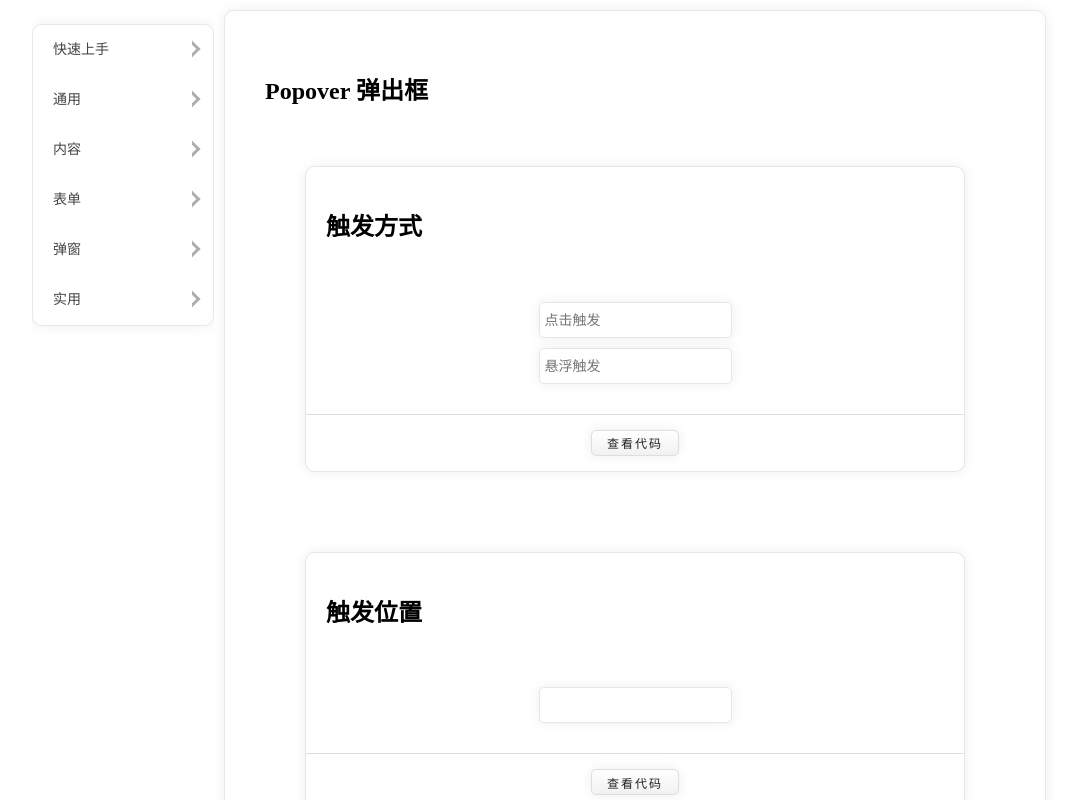
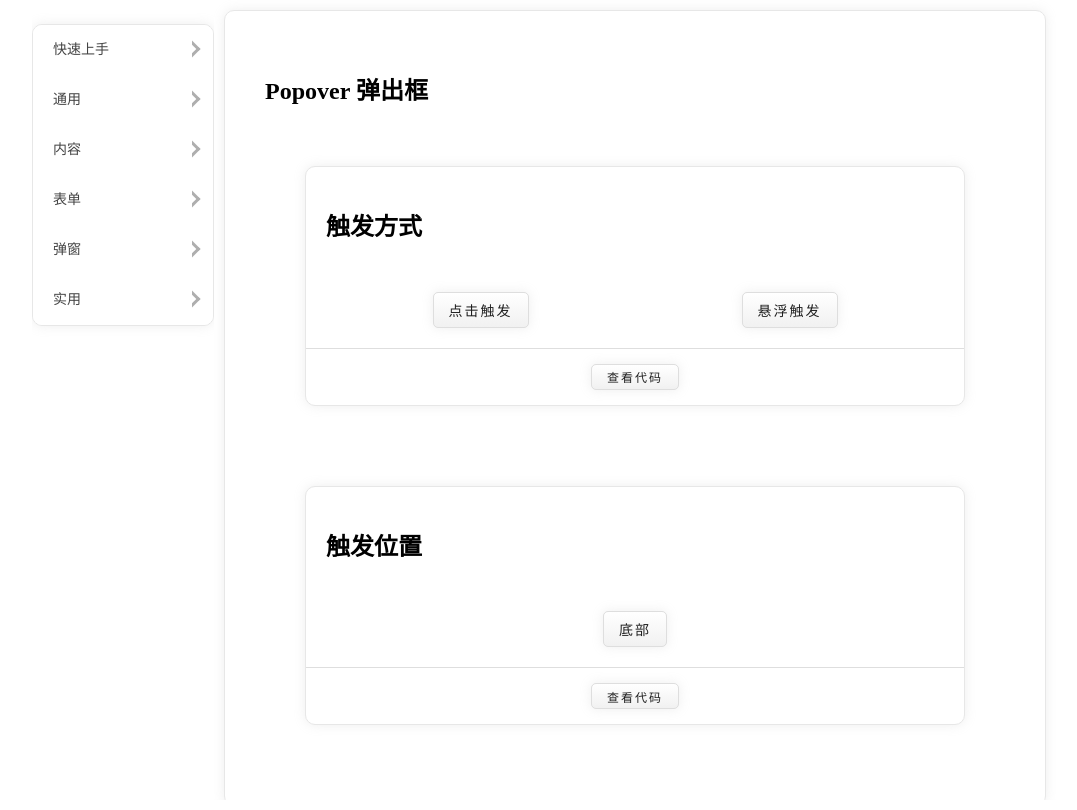
Before and after one commit to undefine4080/Wood-UI-React, a React (Vite) app: page /#/popover in a window 1280 px wide. Shown: the whole page, without its empty margins (96-1173 px from the left). Built offline with nearby package versions, Linux system fonts and the light colour scheme.

Commit message:
feat: click to active Popover

```diff
--- a/src/components/Button/Button.tsx
+++ b/src/components/Button/Button.tsx
@@ -4,8 +4,9 @@ import Loading from '@base/icon/Loading/Loading';
 import { useCssClassManager } from '@base/hooks';
 
 import './button.less';
+import commonProps from '@base/types/commonInterface';
 
-const CLS = 'wdu-button';
+const T = 'wdu-button';
 function Button(props: propsButton) {
     const {
         type = 'plain',
@@ -15,14 +16,15 @@ function Button(props: propsButton) {
         disabled = false,
         loading = false,
         icon,
-    } = props as propsButton;
+        className,
+    } = props as propsButton & commonProps;
 
     const classMap = {
-        base: CLS,
-        type: `${CLS}__${type}`,
-        size: `${CLS}__${size}`,
-        disabled: `${CLS}__disabled`,
-        loading: `${CLS}__loading`,
+        base: `${T} ${className}`,
+        type: `${T}__${type}`,
+        size: `${T}__${size}`,
+        disabled: `${T}__disabled`,
+        loading: `${T}__loading`,
     };
 
     const { addClassName, removeClassName, classList } =
@@ -39,8 +41,7 @@ function Button(props: propsButton) {
     }, [loading]);
 
     const handleClick = (e: MouseEvent<HTMLButtonElement>) => {
-        e.stopPropagation();
-        if (disabled || loading) return;
+        if (disabled) return;
         if (typeof onClick === 'function') {
             onClick(e);
         }
--- a/src/components/Popover/Popover.tsx
+++ b/src/components/Popover/Popover.tsx
@@ -1,82 +1,120 @@
+import { Children, cloneElement, useEffect, useRef, useState } from 'react';
+import { createPortal } from 'react-dom';
 import { propsPopover } from './type';
 import { useCssClassManager } from '@base/hooks';
-import { useEffect, useRef, useState } from 'react';
+import { usePopoverPosition } from './hooks';
 
 import './popover.less';
+import { uuid } from '@base/utils';
 
-const S = 'wdu-popover';
+const T = 'wdu-popover';
 
 function Popover(props: propsPopover) {
     const {
-        position = 'top',
+        position = 'bottom',
         className,
         children,
-        trigger = 'click',
+        trigger = 'hover',
         active = false,
         width,
         content,
     } = props;
 
+    // popover can only accept one child
+    if (Children.count(children) > 1) {
+        throw new Error('Popover can only accept one child');
+    }
+
+    const randomId = uuid(8);
+    const popoverId = `wdu-popover-${randomId}`;
+    const [visible, setVisible] = useState(active);
     const refPopover = useRef<HTMLDivElement>(null);
-    const [visible, setVisible] = useState(active);
+    const refPopoverTarget = useRef<Element>();
 
     const classMap = {
-        base: S,
-        active: `${S}__active`,
-        hover: `${S}__hover`,
-        bottom: `${S}__bottom`,
-        top: `${S}__top`,
-        left: `${S}__left`,
-        right: `${S}__right`,
+        base: T,
+        active: `${T}__active`,
     };
 
     const { classList, removeClassName, addClassName } =
         useCssClassManager(classMap);
 
-    const triggerCLick = (e: any) => {
-        if (trigger === 'click' && !visible) {
-            setVisible(true);
-        }
+    const findPopoverTarget = () => {
+        let isFind = false;
+        const findTarget = () => {
+            const target = document.querySelector('.' + popoverId);
+            if (target) {
+                isFind = true;
+                refPopoverTarget.current = target;
+                handlePopoverActive();
+            } else {
+                window.requestAnimationFrame(findTarget);
+            }
+        };
+        window.requestAnimationFrame(findTarget);
     };
 
-    const triggerHover = (e: any) => {
-        if (trigger === 'hover') {
-            if (!visible) {
-                setVisible(true);
-            } else {
-                setVisible(false);
+    const togglePopover = () => {
+        setVisible((prev) => !prev);
+    };
+
+    const handlePopoverActive = () => {
+        if (refPopoverTarget.current) {
+            const target = refPopoverTarget.current;
+            if (trigger === 'click') {
+                target.addEventListener('click', togglePopover);
+            } else if (trigger === 'hover') {
+                target.addEventListener('mouseenter', () => {
+                    setVisible(true);
+                });
+
+                target.addEventListener('mouseleave', () => {
+                    setVisible(false);
+                });
             }
         }
     };
 
     useEffect(() => {
-        addClassName(position);
+        findPopoverTarget();
+        createPopoverContent();
     }, []);
+
+    const createPopoverContent = () => {
+        const popover = (
+            <div
+                ref={refPopover}
+                className={classList}
+                tabIndex={0}
+                onBlur={() => {
+                    setVisible(false);
+                }}>
+                {content}
+            </div>
+        );
+
+        if (content) {
+            return createPortal(popover, document.body);
+        } else {
+            console.warn('Popover content is empty');
+        }
+    };
 
     useEffect(() => {
         if (visible) {
             addClassName('active');
+            // js cannot focus an element that is not visible in the DOM, so wait milliseconds
+            setTimeout(() => refPopover.current?.focus());
         } else {
             removeClassName('active');
         }
     }, [visible]);
 
     return (
-        <div
-            ref={refPopover}
-            tabIndex={-1}
-            className={classList}
-            onClick={triggerCLick}
-            onMouseOver={triggerHover}
-            onMouseLeave={triggerHover}
-            onBlur={() => setVisible(false)}>
-            {children}
-            <div
-                className='wdu-popover__content'
-                style={{ width: `${width}px` }}>
-                {content}
-            </div>
-        </div>
+        <>
+            {cloneElement(children, { className: popoverId })}
+            {createPopoverContent()}
+        </>
     );
 }
 
--- a/src/components/Popover/popover.less
+++ b/src/components/Popover/popover.less
@@ -1,45 +1,16 @@
 @import (reference) "@base/styles/main.less";
 
 .wdu-popover {
-    position: relative;
+    .wdu-box();
+    width: max-content;
+    height: max-content;
+    position: fixed;
+    visibility: hidden;
 
-    &__content {
-        width: 100%;
-        .wdu-box();
-        position: absolute;
-        margin: 0;
-        visibility: hidden;
-    }
+    top: 50%;
+    left: 50%;
 
     &__active {
-        .wdu-popover__content {
-            visibility: visible;
-        }
-    }
-
-    &__bottom {
-        .wdu-popover__content {
-            top: 0;
-        }
-    }
-
-    &__top {
-        .wdu-popover__content {
-            top: calc(-100% - 8px);
-        }
-    }
-
-    &__left {
-        .wdu-popover__content {
-            left: -100%;
-            top: 0;
-        }
-    }
-
-    &__right {
-        .wdu-popover__content {
-            right: -100%;
-            top: 0;
-        }
+        visibility: visible;
     }
 }
--- a/src/introFragments/IntroPopover.tsx
+++ b/src/introFragments/IntroPopover.tsx
@@ -1,7 +1,7 @@
 import { IntroComponent } from '../base/components/IntroComponent';
 import Popover from '@component/Popover/Popover';
 import { propsIntroComponent } from '@base/types/commonInterface';
-import Input from '@component/Input/Input';
+import Button from '@component/Button/Button';
 
 const ex = 'this is a popover';
 
@@ -13,14 +13,14 @@ export default function () {
             {
                 title: '触发方式',
                 component: (
-                    <div>
+                    <>
                         <Popover trigger='click' content={ex}>
-                            <Input placeholder='点击触发'></Input>
+                            <Button>点击触发</Button>
                         </Popover>
                         <Popover trigger='hover' content={ex}>
-                            <Input placeholder='悬浮触发'></Input>
+                            <Button>悬浮触发</Button>
                         </Popover>
-                    </div>
+                    </>
                 ),
                 info: '',
                 code: '',
@@ -28,23 +28,33 @@ export default function () {
             {
                 title: '触发位置',
                 component: (
-                    <Popover content={ex}>
-                        <Input></Input>
-                    </Popover>
+                    <>
+                        {/* <Popover content={ex} position='top'>
+                            <Button>顶部</Button>
+                        </Popover> */}
+
+                        <Popover content={ex} position='bottom'>
+                            <Button>底部</Button>
+                        </Popover>
+
+                        {/* <Popover content={ex} position='left'>
+                            <Button>左侧</Button>
+                        </Popover>
+
+                        <Popover content={ex} position='right'>
+                            <Button>右侧</Button>
+                        </Popover> */}
+                    </>
                 ),
                 info: '',
                 code: '',
             },
-            {
-                title: '自定义内容',
-                component: (
-                    <Popover content={ex}>
-                        <Input></Input>
-                    </Popover>
-                ),
-                info: '',
-                code: '',
-            },
+            // {
+            //     title: '自定义内容',
+            //     component: <Popover content={ex}></Popover>,
+            //     info: '',
+            //     code: '',
+            // },
         ],
     };
 
```
Also changed, not shown: src/components/Popover/hooks.ts (+59 -0 lines), src/components/Popover/type.ts (+12 -4 lines).
